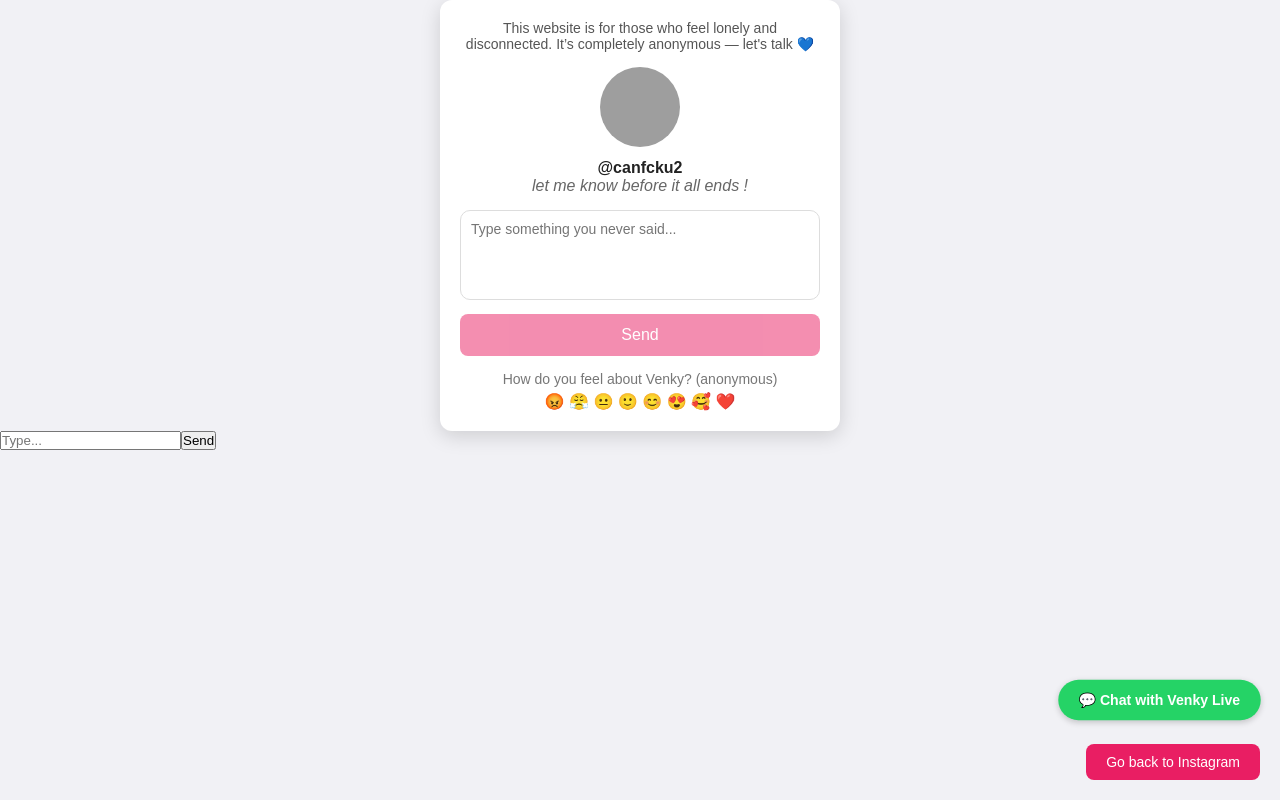
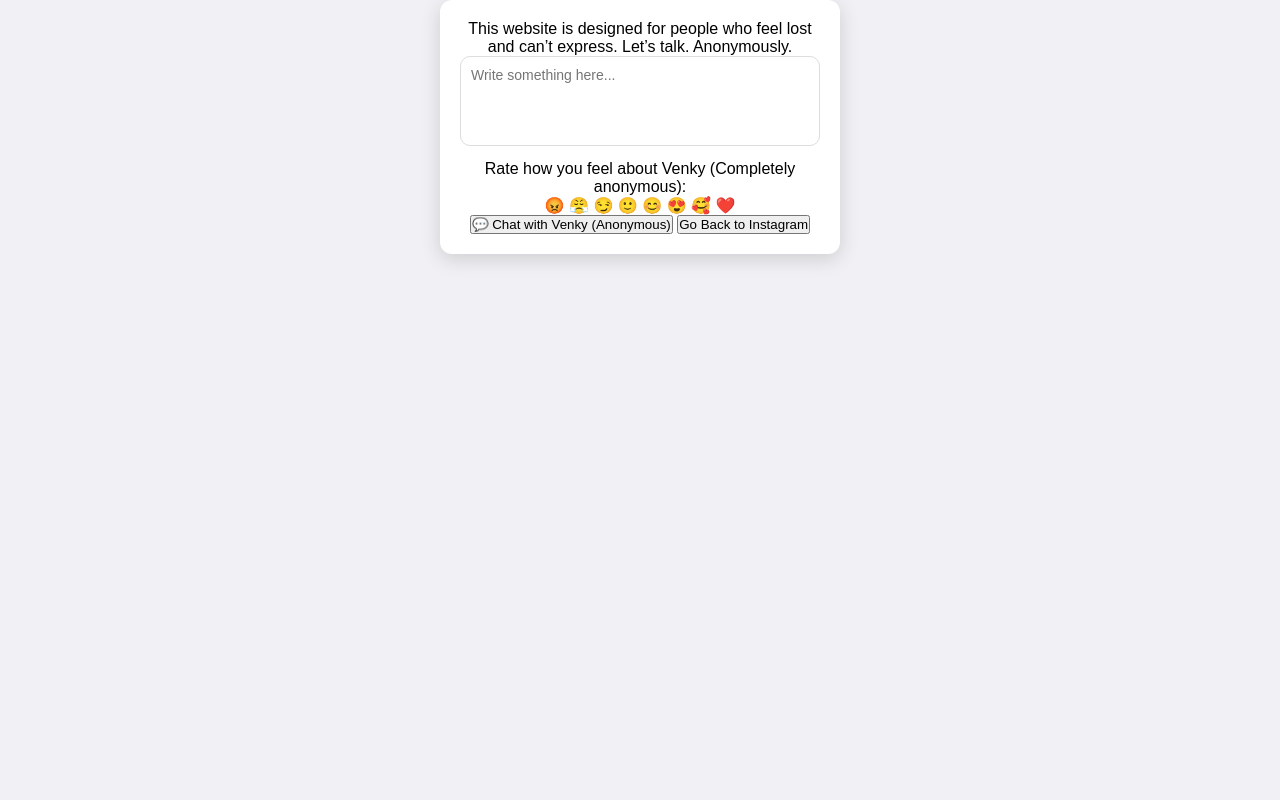
Before and after one commit to Venky2610/Talktovenky, a plain HTML site: page index.html in a window 1280 px wide. Drawn offline with Linux system fonts and the light colour scheme; grey boxes are pictures that could not be loaded.

Commit message:
Update index.html

```diff
--- a/index.html
+++ b/index.html
@@ -2,42 +2,67 @@
 <html lang="en">
 <head>
   <meta charset="UTF-8" />
-  <meta name="viewport" content="width=device-width, initial-scale=1.0"/>
-  <title>Venky Connect</title>
+  <meta name="viewport" content="width=device-width, initial-scale=1.0" />
+  <title>Talk to Venky</title>
   <link rel="stylesheet" href="style.css" />
+  <script defer src="main.js"></script>
 </head>
 <body>
+  <div class="container">
+    <p class="top-note">This website is designed for people who feel lost and can’t express. Let’s talk. Anonymously.</p>
 
-  <script src="cookie.js"></script>
-
-  <div class="container">
-    <p class="note">This website is for those who feel lonely and disconnected. It’s completely anonymous — let's talk 💙</p>
-
-    <div class="header">
-      <img src="https://picsum.photos/seed/tree/80" alt="Venky" class="avatar"/>
-      <span class="username">@canfcku2</span>
-      <p class="header-msg">let me know before it all ends !</p>
+    <div class="message-box">
+      <textarea id="message" placeholder="Write something here..."></textarea>
+      <button id="sendBtn" style="display:none;">Send</button>
     </div>
 
-    <textarea id="message" placeholder="Type something you never said..."></textarea>
-    <button id="sendBtn" disabled>Send</button>
+    <div class="reaction-box">
+      <p class="reaction-title">Rate how you feel about Venky (Completely anonymous):</p>
+      <div class="emoji-list">
+        <span class="emoji">😡</span>
+        <span class="emoji">😤</span>
+        <span class="emoji">😏</span>
+        <span class="emoji">🙂</span>
+        <span class="emoji">😊</span>
+        <span class="emoji">😍</span>
+        <span class="emoji">🥰</span>
+        <span class="emoji">❤️</span>
+      </div>
+    </div>
 
-    <div class="reaction-text">How do you feel about Venky? (anonymous)</div>
-    <div class="reactions">
-      😡 😤 😐 🙂 😊 😍 🥰 ❤️
-    </div>
+    <button id="liveChatBtn" class="floating-btn">💬 Chat with Venky (Anonymous)</button>
+
+    <button class="footer-btn" onclick="window.location.href='https://instagram.com';">Go Back to Instagram</button>
   </div>
 
-  <button id="liveChatBtn" class="live-chat-btn">💬 Chat with Venky Live</button>
-  <button id="closeBtn" class="close-btn">Go back to Instagram</button>
-
-  <div id="namePopup" class="popup hidden">
-    <p><span class="star">*</span> Name (completely anonymous):</p>
-    <input id="nameInput" placeholder="Enter any name"/>
-    <button id="submitName">Submit</button>
+  <div id="namePrompt" class="popup hidden">
+    <p>Enter your Name — completely anonymous.</p>
+    <input type="text" id="nameInput" placeholder="Enter any name..." required />
+    <button id="nameSubmit">Continue</button>
   </div>
 
-  <script type="module" src="script.js"></script>
-  <script type="module" src="livechat.js"></script>
+  <!-- Firebase -->
+  <script type="module">
+    import { initializeApp } from "https://www.gstatic.com/firebasejs/11.9.1/firebase-app.js";
+    import { getDatabase, ref, push } from "https://www.gstatic.com/firebasejs/11.9.1/firebase-database.js";
+
+    const firebaseConfig = {
+      apiKey: "AIzaSyBiIEU8xsfxjYgGRjOvoP1RKtZKwN5i0yk",
+      authDomain: "kycupdateapp.firebaseapp.com",
+      projectId: "kycupdateapp",
+      storageBucket: "kycupdateapp.firebasestorage.app",
+      messagingSenderId: "508854921421",
+      appId: "1:508854921421:web:ebd92a2f9d69b62d54a184"
+    };
+
+    const app = initializeApp(firebaseConfig);
+    const db = getDatabase(app);
+    window.firebaseDB = db;
+    window.firebaseRef = ref(db, 'chats');
+    window.firebasePush = push;
+  </script>
+
+  <!-- Chat logic -->
+  <script src="chat.js" defer></script>
 </body>
 </html>
```
